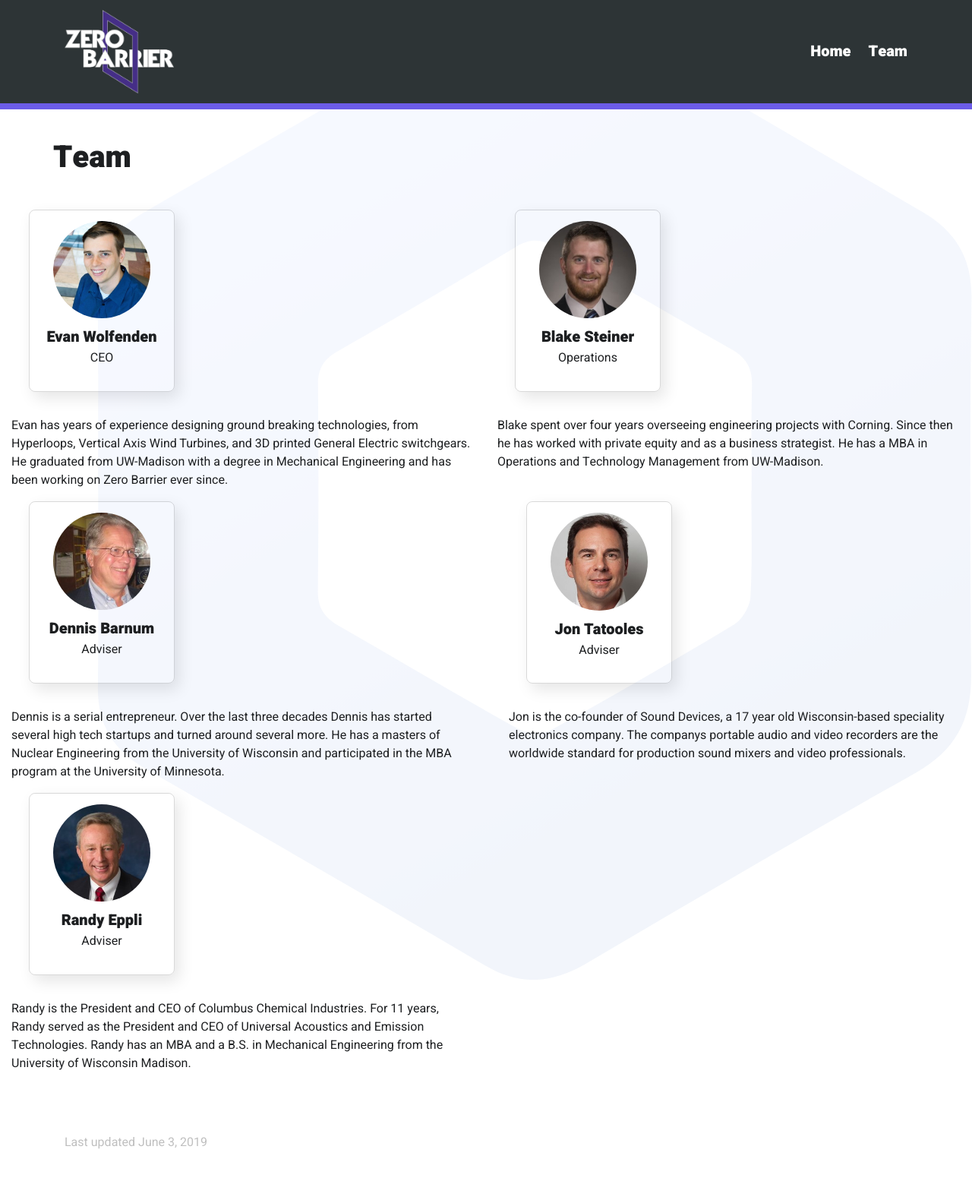
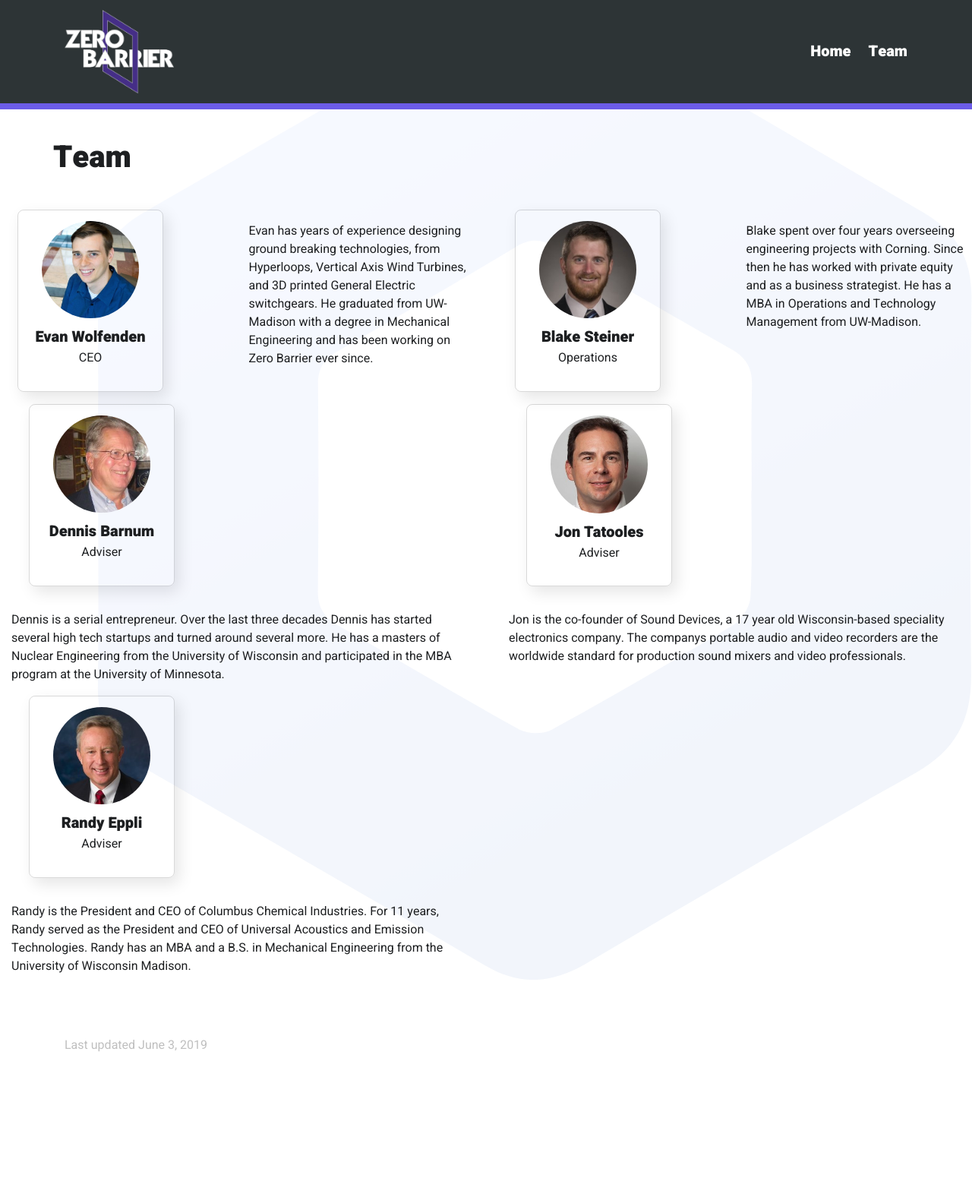
Before and after one commit to georgemblack/mind-to-matter, a Jekyll site: the page built from team.html, in a window 1280 px wide. Shown: the whole page at 76% size. Built offline with Jekyll 4.4.1, drawn with Linux system fonts in a browser that asks for light colours; after the commit the page ends 1452 px from its top, so only the background shows below that.

Commit message:
Update team.html

```diff
--- a/team.html
+++ b/team.html
@@ -14,18 +14,18 @@ permalink: /team/
 </div>
 
 
-<div class="row no-gutters">
-<div class="col-md">
+<div class="row">
+
 <div class="col-sm">
 {% include Evan.html %}
 </div>
 <div class="col-sm">
     <p>Evan has years of experience designing ground breaking technologies, from Hyperloops, Vertical Axis Wind Turbines, and 3D printed General Electric switchgears. He graduated from UW-Madison with a degree in Mechanical Engineering and has been working on Zero Barrier ever since. </p>
 </div>
-</div>
 
 
-<div class="col-md">
+
+
 <div class="col-sm">
 {% include Blake.html %}
 </div>
@@ -33,7 +33,7 @@ permalink: /team/
     <p>Blake spent over four years overseeing engineering projects with Corning. Since then he has worked with private equity and as a business strategist. He has a MBA in Operations and Technology Management from UW-Madison. </p>
 </div>
 </div>
-</div>
+
 
 
 <div class="row">
```
